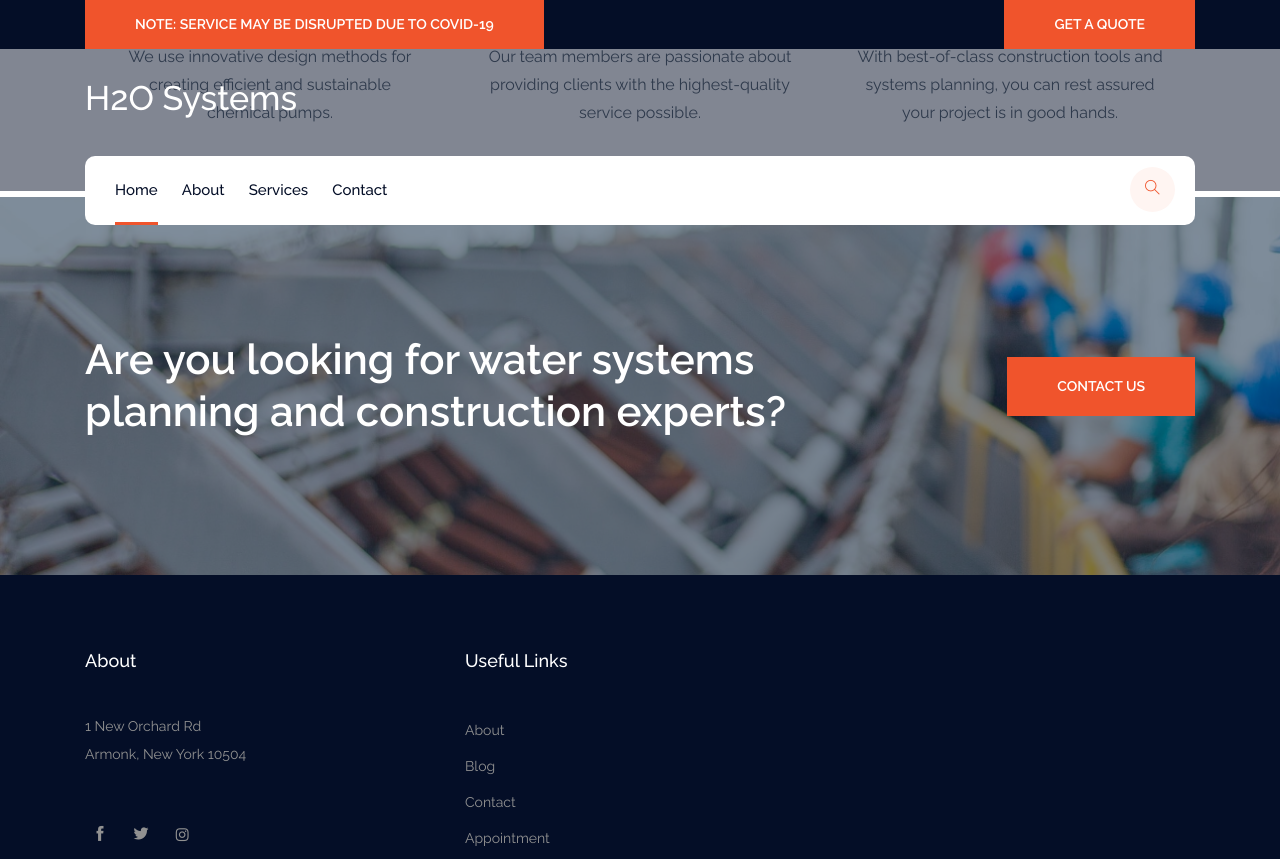
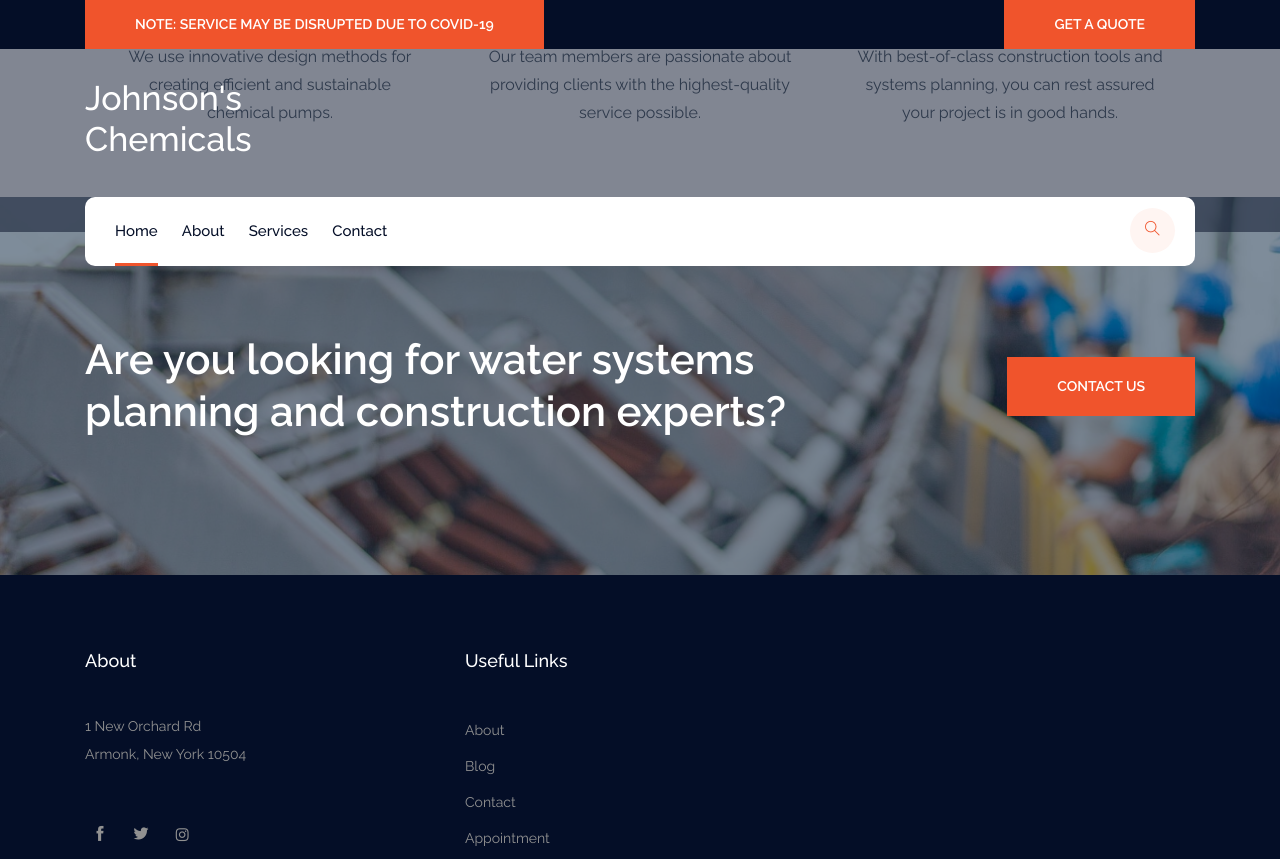
Before and after one commit to vcheng2/COVID, a plain HTML site: page index.html in a window 1280 px wide. Shown: the top 859 px of the page. Drawn offline with Linux system fonts and the light colour scheme; a script that the page names is missing.

Commit message:
Update index.html

```diff
--- a/index.html
+++ b/index.html
@@ -59,7 +59,7 @@
                     <div class="row justify-content-between align-items-center">
                         <div class="col-xl-3 col-lg-5">
                             <div class="logo">
-                            <h1 style="color:white">H2O Systems</h1>
+                            <h1 style="color:white">Johnson's Chemicals</h1>
                             </div>
                         </div>
                         <div class="col-lg-9">
@@ -74,7 +74,7 @@
                         <div class="row align-items-center">
                             <div class="col-12 d-lg-none">
                                 <div class="logo ">
-                                    <h1>H2O Systems</h1>>
+                                    <h1>Johnson's Chemicals</h1>>
                                 </div>
                             </div>
                             <div class="col-xl-8 col-lg-8">
```
